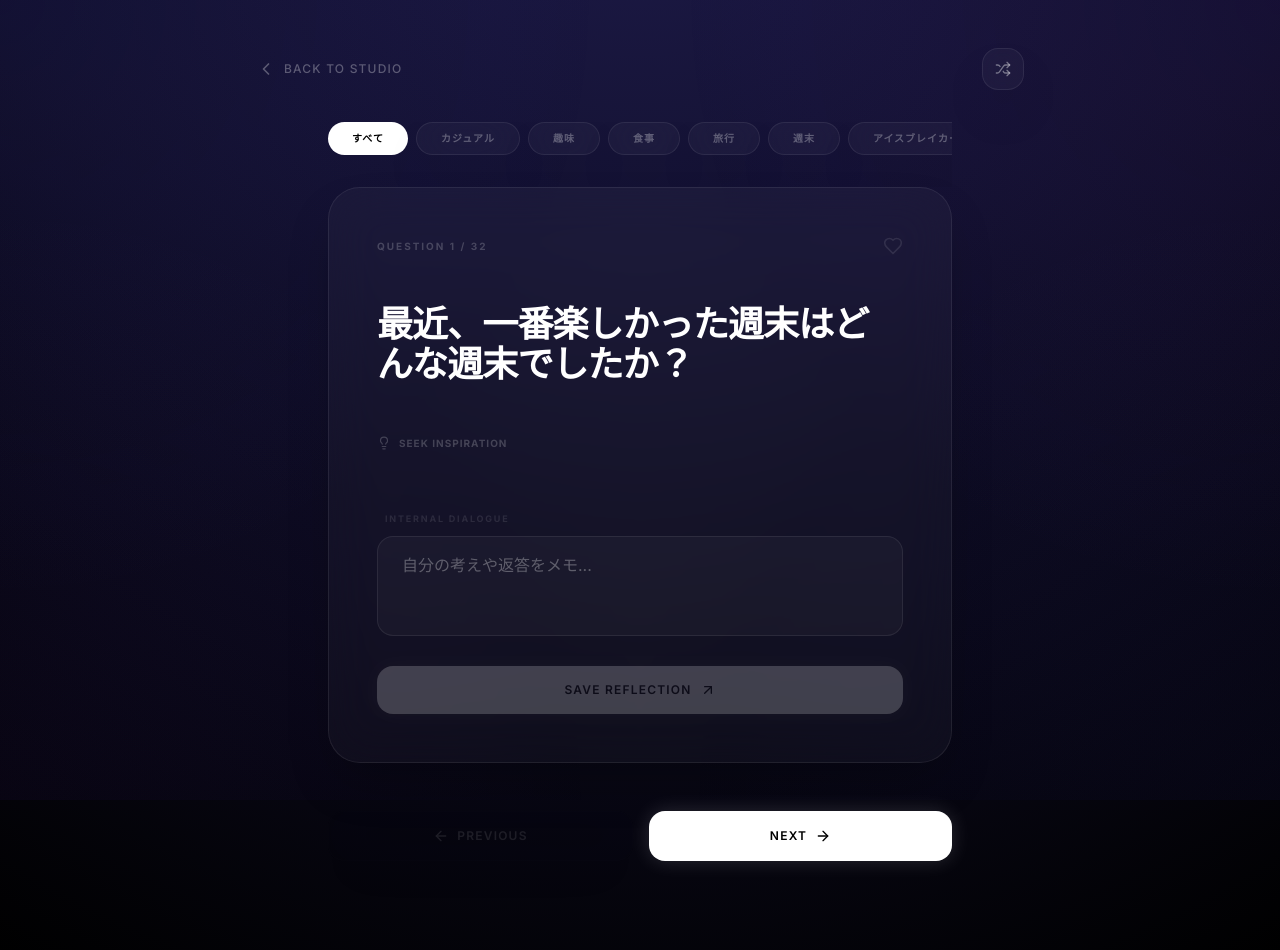
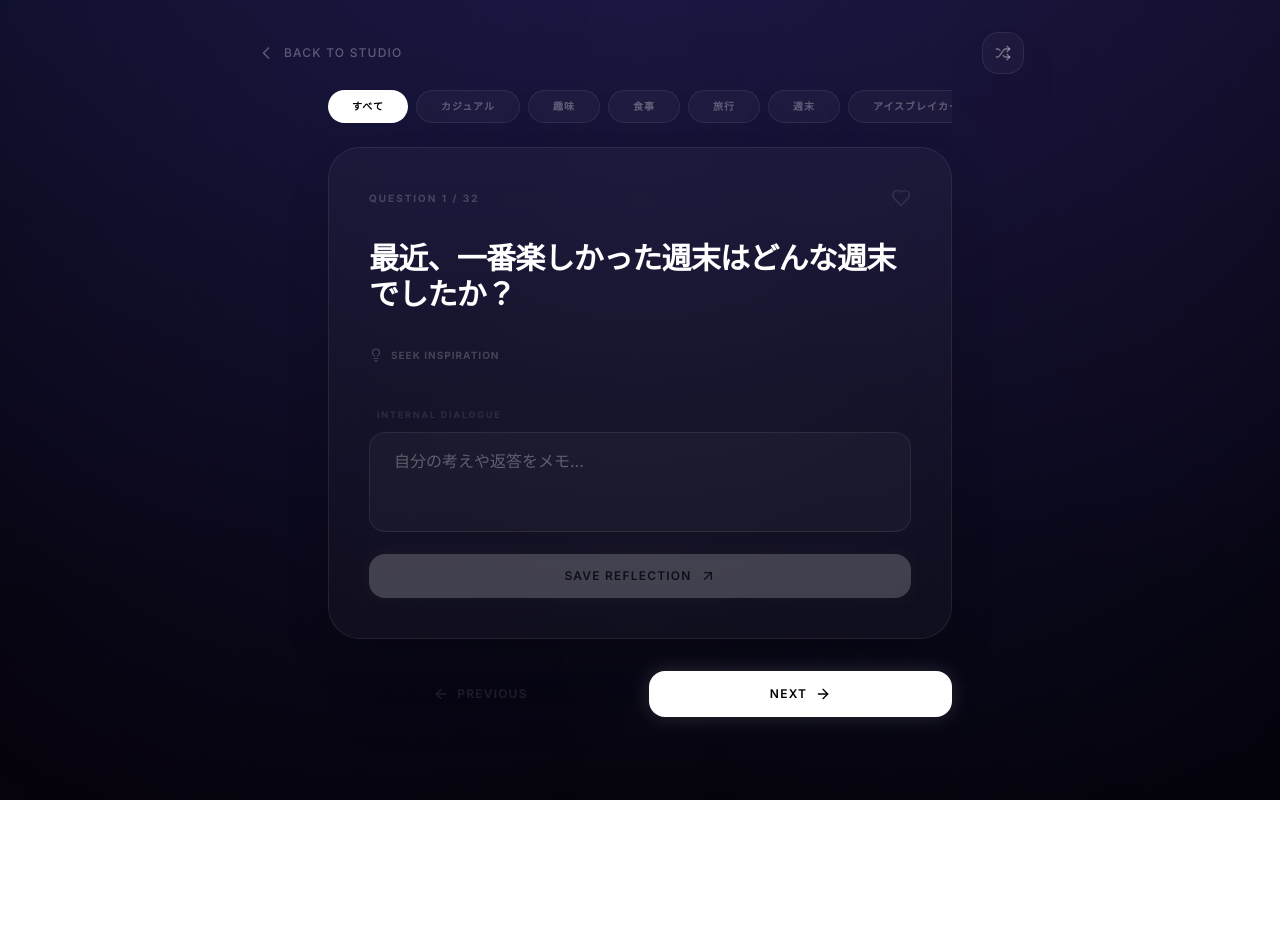
Before and after one commit to jonsonpanson114/talking, a Next.js app: page /cards in a window 1280 px wide. Shown: the top 950 px of the page. After the commit the page ends 800 px from the top, so only its background shows below. Built offline with nearby package versions, Linux system fonts and the light colour scheme.

Commit message:
style: tighten UI layout, reduce excessive whitespace, and optimize spacing across all pages

```diff
--- a/app/cards/page.tsx
+++ b/app/cards/page.tsx
@@ -56,7 +56,7 @@ export default function CardsPage() {
     <div className="relative min-h-screen">
       <div className="mesh-gradient" />
 
-      <header className="relative pt-12 pb-8 px-6">
+      <header className="relative pt-8 pb-4 px-6">
         <div className="max-w-3xl mx-auto flex items-center justify-between">
           <Link
             href="/"
@@ -74,9 +74,9 @@ export default function CardsPage() {
         </div>
       </header>
 
-      <main className="relative px-6 pb-24 max-w-2xl mx-auto flex flex-col min-h-[60vh]">
+      <main className="relative px-6 pb-16 max-w-2xl mx-auto flex flex-col">
         {/* カテゴリ選択 */}
-        <div className="flex gap-2 overflow-x-auto pb-8 scrollbar-hide no-scrollbar">
+        <div className="flex gap-2 overflow-x-auto pb-6 scrollbar-hide no-scrollbar">
           {categories.map((cat) => (
             <button
               key={cat.id}
@@ -103,10 +103,10 @@ export default function CardsPage() {
               animate={{ opacity: 1, x: 0 }}
               exit={{ opacity: 0, x: -20 }}
               transition={{ duration: 0.6, ease: [0.16, 1, 0.3, 1] }}
-              className="w-full glass-card p-12 min-h-[400px] flex flex-col justify-between"
+              className="w-full glass-card p-8 md:p-10 flex flex-col justify-between"
             >
               <div>
-                <div className="flex items-center justify-between mb-12">
+                <div className="flex items-center justify-between mb-8">
                   <span className="text-[10px] uppercase tracking-[0.2em] font-bold text-white/20">
                     Question {currentIndex + 1} / {totalQuestions}
                   </span>
@@ -118,7 +118,7 @@ export default function CardsPage() {
                   </button>
                 </div>
 
-                <h2 className="text-3xl md:text-4xl font-bold mb-12 leading-[1.3] tracking-tight">
+                <h2 className="text-2xl md:text-3xl font-bold mb-8 leading-[1.3] tracking-tight">
                   {currentQuestion.text}
                 </h2>
 
@@ -146,7 +146,7 @@ export default function CardsPage() {
                 )}
               </div>
 
-              <div className="mt-12 space-y-6">
+              <div className="mt-8 space-y-4">
                 <div className="space-y-2">
                   <label className="text-[9px] uppercase tracking-[0.2em] font-bold text-white/10 ml-2">Internal Dialogue</label>
                   <textarea
@@ -176,7 +176,7 @@ export default function CardsPage() {
             </motion.div>
           </AnimatePresence>
 
-          <div className="mt-12 flex gap-4 w-full">
+          <div className="mt-8 flex gap-4 w-full">
             <button
               onClick={handlePrevious}
               disabled={currentIndex === 0}
--- a/app/globals.css
+++ b/app/globals.css
@@ -52,7 +52,7 @@
   }
 
   .glass-card {
-    @apply glass rounded-[2rem] p-6 transition-all duration-500;
+    @apply glass rounded-[2rem] p-5 sm:p-8 transition-all duration-500;
   }
 
   .glass-card:hover {
@@ -61,12 +61,12 @@
 
   /* エレガントなボタン */
   .btn-primary {
-    @apply relative overflow-hidden px-8 py-4 rounded-2xl font-semibold transition-all duration-300
+    @apply relative overflow-hidden px-6 py-3.5 rounded-2xl font-semibold transition-all duration-300
            bg-white text-black hover:bg-white/90 active:scale-95 shadow-[0_0_20px_rgba(255,255,255,0.15)];
   }
 
   .btn-secondary {
-    @apply glass px-8 py-4 rounded-2xl font-semibold transition-all duration-300
+    @apply glass px-6 py-3.5 rounded-2xl font-semibold transition-all duration-300
            text-white hover:bg-white/[0.08] active:scale-95;
   }
 
--- a/app/page.tsx
+++ b/app/page.tsx
@@ -61,7 +61,7 @@ export default function HomePage() {
       <div className="mesh-gradient" />
 
       {/* ヒーローセクション */}
-      <header className="relative pt-24 pb-16 px-6">
+      <header className="relative pt-16 pb-12 px-6">
         <div className="max-w-4xl mx-auto text-center">
           <motion.div
             initial={{ opacity: 0, y: -20 }}
@@ -97,14 +97,14 @@ export default function HomePage() {
       </header>
 
       {/* メイングリッド */}
-      <main className="px-6 pb-24">
+      <main className="px-6 pb-16">
         <motion.div
           variants={container}
           initial="hidden"
           animate="show"
           className="max-w-5xl mx-auto"
         >
-          <div className="bento-grid">
+          <div className="bento-grid gap-4 sm:gap-6">
             {features.map((feature) => (
               <motion.div key={feature.id} variants={item} className={feature.size === "large" ? "bento-item-large" : ""}>
                 <Link
@@ -134,7 +134,7 @@ export default function HomePage() {
           </div>
 
           {/* クイック統計 / ヒント */}
-          <motion.div variants={item} className="mt-12 grid grid-cols-1 md:grid-cols-2 gap-6">
+          <motion.div variants={item} className="mt-8 grid grid-cols-1 md:grid-cols-2 gap-4 sm:gap-6">
             <div className="glass-card flex items-start gap-4 p-8">
               <div className="p-3 rounded-xl bg-white/5">
                 <Lightbulb className="w-5 h-5 text-white/60" />
--- a/app/roleplay/page.tsx
+++ b/app/roleplay/page.tsx
@@ -181,7 +181,7 @@ export default function RoleplayPage() {
     <div className="relative min-h-screen">
       <div className="mesh-gradient" />
 
-      <header className="relative pt-12 pb-8 px-6">
+      <header className="relative pt-8 pb-4 px-6">
         <div className="max-w-3xl mx-auto flex items-center justify-between">
           <Link
             href="/"
@@ -208,7 +208,7 @@ export default function RoleplayPage() {
               animate="visible"
               exit={{ opacity: 0, y: -10 }}
               variants={fadeIn}
-              className="space-y-12"
+              className="space-y-8"
             >
               <div>
                 <h1 className="text-4xl font-bold mb-2 tracking-tight">Roleplay Session</h1>
@@ -240,14 +240,14 @@ export default function RoleplayPage() {
               </div>
 
               {/* シチュエーション */}
-              <div className="space-y-4">
+              <div className="space-y-3">
                 <label className="text-[10px] uppercase tracking-widest font-semibold text-white/20 ml-2">Contextual Scenario</label>
                 <div className="grid grid-cols-1 gap-3">
                   {roleplayScenarios.map((scenario) => (
                     <button
                       key={scenario.id}
                       onClick={() => setSettings({ ...settings, scenarioId: scenario.id })}
-                      className={`glass-card text-left p-6 group transition-all duration-500 ${
+                      className={`glass-card text-left p-5 group transition-all duration-500 ${
                         settings.scenarioId === scenario.id ? "bg-white/[0.08] ring-1 ring-white/20" : "opacity-60 grayscale hover:grayscale-0 hover:opacity-100"
                       }`}
                     >
@@ -262,7 +262,7 @@ export default function RoleplayPage() {
               </div>
 
               {/* 相手タイプとペルソナ */}
-              <div className="grid grid-cols-1 md:grid-cols-2 gap-12">
+              <div className="grid grid-cols-1 md:grid-cols-2 gap-8">
                 <div className="space-y-4">
                   <label className="text-[10px] uppercase tracking-widest font-semibold text-white/20 ml-2">Partner Vibration</label>
                   <div className="space-y-2">
@@ -326,7 +326,7 @@ export default function RoleplayPage() {
               animate="visible"
               exit={{ opacity: 0 }}
               variants={fadeIn}
-              className="flex flex-col h-[70vh]"
+              className="flex flex-col h-[75vh]"
             >
               {/* 会話ヘッダー */}
               <div className="glass-card mb-6 p-4 flex items-center justify-between">
--- a/app/situations/page.tsx
+++ b/app/situations/page.tsx
@@ -60,7 +60,7 @@ export default function SituationsPage() {
     <div className="relative min-h-screen">
       <div className="mesh-gradient" />
 
-      <header className="relative pt-12 pb-8 px-6">
+      <header className="relative pt-8 pb-4 px-6">
         <div className="max-w-3xl mx-auto flex items-center justify-between">
           <Link
             href="/"
@@ -78,7 +78,7 @@ export default function SituationsPage() {
         </div>
       </header>
 
-      <main className="relative px-6 pb-24 max-w-3xl mx-auto space-y-12">
+      <main className="relative px-6 pb-16 max-w-3xl mx-auto space-y-8">
         <div className="space-y-8">
           {/* 検索エリア */}
           <div className="relative group">
--- a/app/this-or-that/page.tsx
+++ b/app/this-or-that/page.tsx
@@ -171,7 +171,7 @@ export default function ThisOrThatPage() {
     <div className="relative min-h-screen">
       <div className="mesh-gradient" />
 
-      <header className="relative pt-12 pb-8 px-6">
+      <header className="relative pt-8 pb-4 px-6">
         <div className="max-w-3xl mx-auto flex items-center justify-between">
           <Link
             href="/"
@@ -189,7 +189,7 @@ export default function ThisOrThatPage() {
         </div>
       </header>
 
-      <main className="relative px-6 pb-24 max-w-3xl mx-auto">
+      <main className="relative px-6 pb-16 max-w-3xl mx-auto">
         <AnimatePresence mode="wait">
           {!showResult ? (
             <motion.div
@@ -207,7 +207,7 @@ export default function ThisOrThatPage() {
                 </h1>
               </div>
 
-              <div className="grid grid-cols-1 sm:grid-cols-2 gap-6 pt-12">
+              <div className="grid grid-cols-1 sm:grid-cols-2 gap-6 pt-6">
                 <button
                   onClick={() => handleChoice("this")}
                   className={`group glass-card p-10 text-left transition-all duration-700 relative overflow-hidden ${
@@ -243,7 +243,7 @@ export default function ThisOrThatPage() {
                 </button>
               </div>
 
-              <div className="flex items-center justify-between pt-12">
+              <div className="flex items-center justify-between pt-8">
                 <button
                   onClick={handlePrev}
                   disabled={currentIndex === 0}
```
